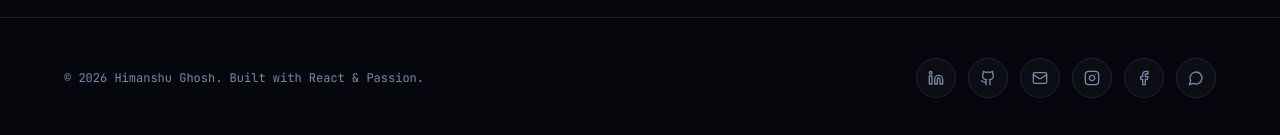
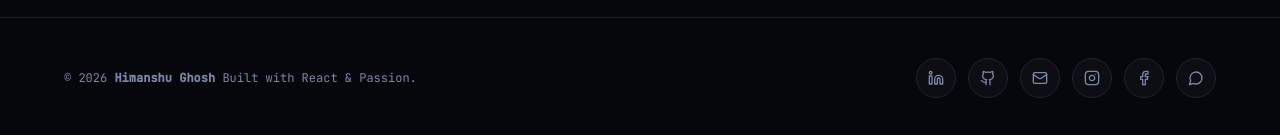
Before and after one commit to himanshu07ghosh/HimanshuGhosh-New-Portfolio-Website, a Next.js app: page / in a window 1280 px wide. Shown: the part 5749-5884 px from the top of the page. Built offline with nearby package versions, Linux system fonts and the light colour scheme.

Commit message:
Update footer text to emphasize author name

```diff
--- a/components/Footer.js
+++ b/components/Footer.js
@@ -5,7 +5,7 @@ export default function Footer() {
     <footer className="relative border-t border-line px-6 py-10">
       <div className="mx-auto flex max-w-6xl flex-col items-center justify-between gap-5 sm:flex-row">
         <p className="font-mono text-xs text-haze">
-          © 2026 Himanshu Ghosh. Built with React &amp; Passion.
+          © 2026 <strong> Himanshu Ghosh </strong> Built with React &amp; Passion.
         </p>
         <SocialIcons />
       </div>
```
